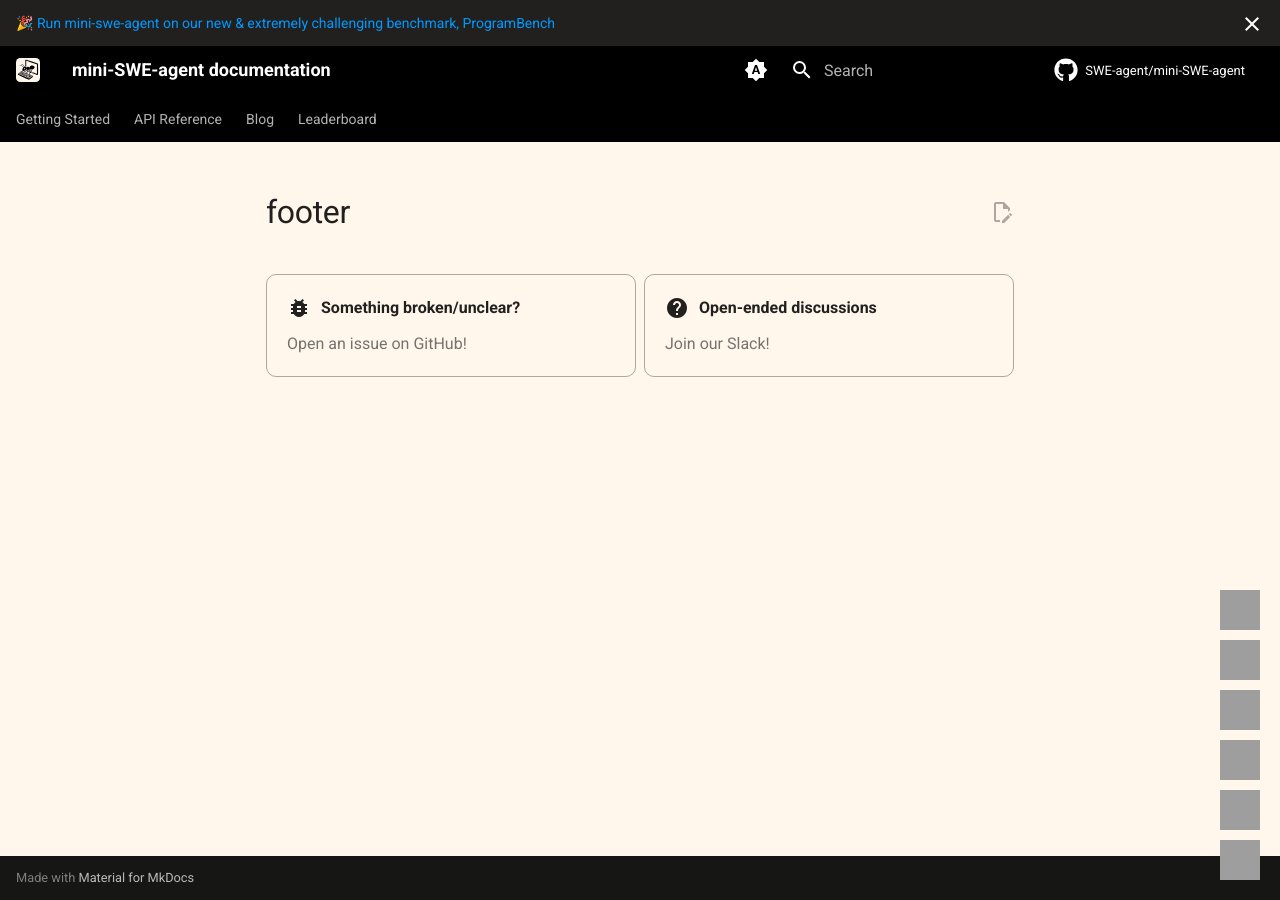
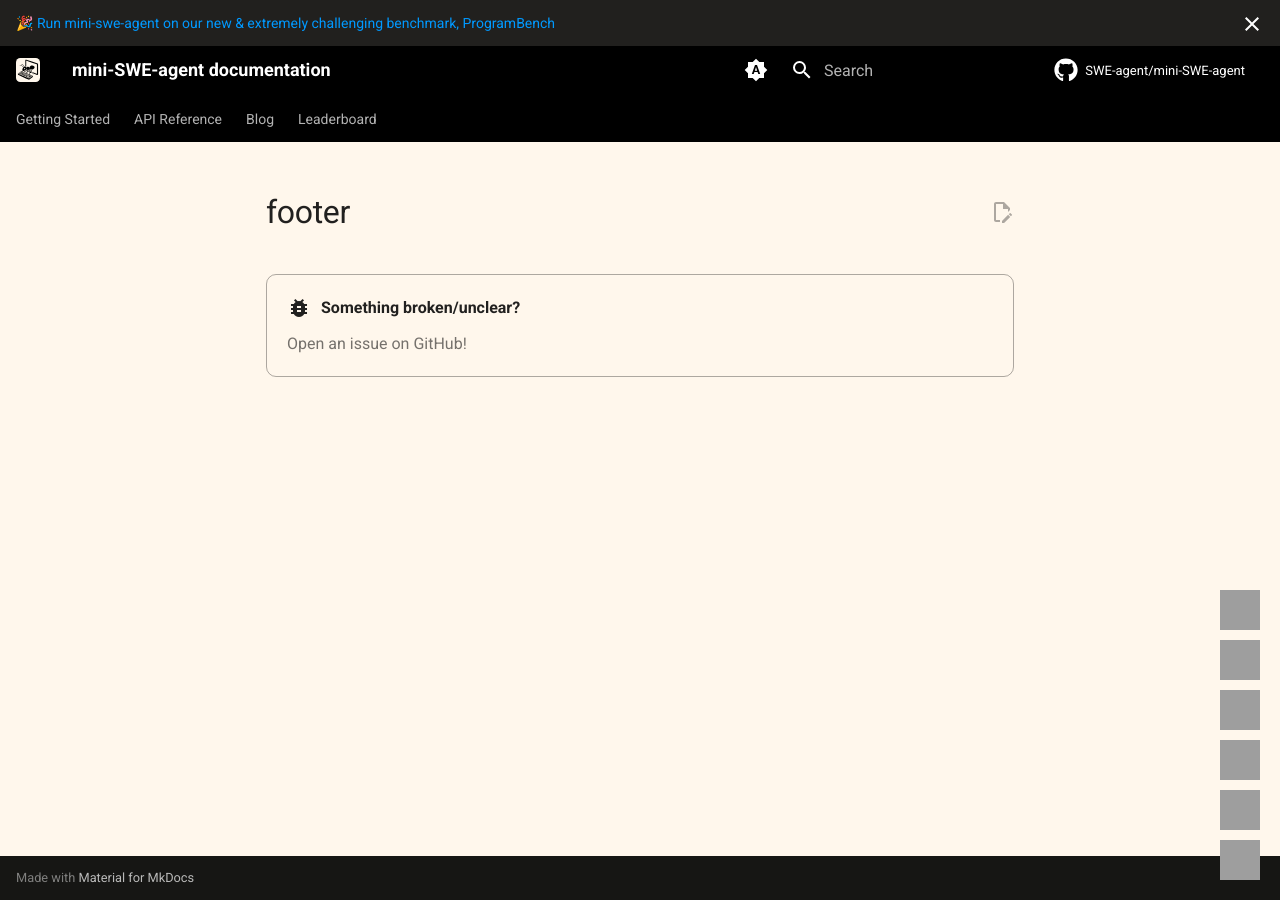
Before and after one commit to jbq8814-lab/FastFix, an MkDocs documentation site: the page built from docs/_footer.md, in a window 1280 px wide. Built offline with MkDocs 1.6.1 and Material for MkDocs 9.7.7, drawn with Linux system fonts in a browser that asks for light colours; comment, search, counter and statistics services are not loaded; the version menu is left out; grey boxes are pictures that could not be loaded.

Commit message:
docs: update security and issue links

```diff
--- a/docs/_footer.md
+++ b/docs/_footer.md
@@ -1,5 +1,5 @@
 <div class="grid cards">
-  <a href="https://github.com/SWE-agent/SWE-agent/issues/new" class="nav-card-link">
+  <a href="https://github.com/jbq8814-lab/FastFix/issues" class="nav-card-link">
     <div class="nav-card">
       <div class="nav-card-header">
         <span class="material-icons nav-card-icon">bug_report</span>
@@ -9,13 +9,4 @@
     </div>
   </a>
 
-  <a href="https://join.slack.com/t/swe-bench/shared_invite/zt-36pj9bu5s-o3_yXPZbaH2wVnxnss1EkQ" class="nav-card-link">
-    <div class="nav-card">
-      <div class="nav-card-header">
-        <span class="material-icons nav-card-icon">help</span>
-        <span class="nav-card-title">Open-ended discussions</span>
-      </div>
-      <p class="nav-card-description">Join our Slack!</p>
-    </div>
-  </a>
 </div>
```
Also changed, not shown: docs/SECURITY.md (+1 -1 lines).
